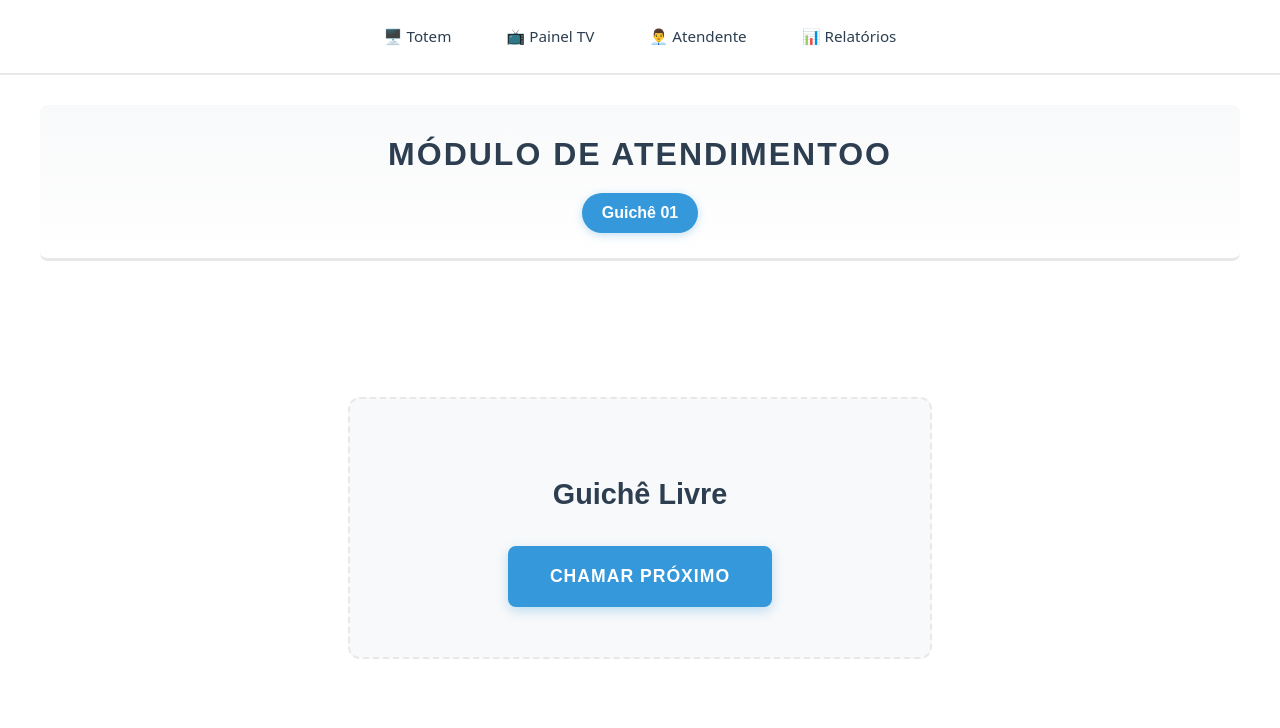
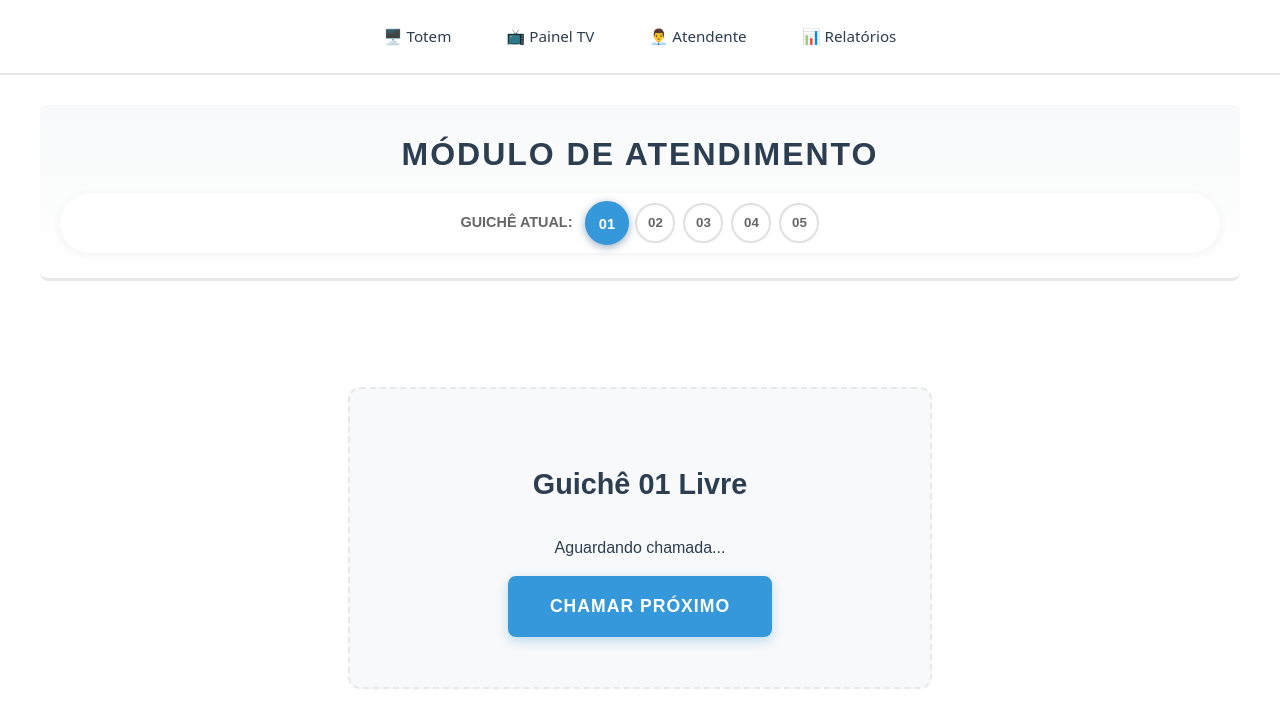
Before and after one commit to shin-nowa/sistemaAtendimento, a React (Vite) app: page /guiche in a window 1280 px wide. Shown: the top 728 px of the page. Built offline with nearby package versions, Linux system fonts and the light colour scheme.

Commit message:
Ajustes no sistema de relatório

```diff
--- a/src/pages/Atendente.css
+++ b/src/pages/Atendente.css
@@ -205,3 +205,64 @@
     width: 100%;
   }
 }
+/* Área de seleção dos guichês */
+
+.container-selecao-guiche {
+  display: flex;
+  align-items: center;
+  justify-content: center;
+  gap: 15px;
+  background-color: white;
+  padding: 10px 20px;
+  border-radius: 50px; /* Borda bem redonda */
+  box-shadow: 0 2px 10px rgba(0,0,0,0.05);
+}
+
+.label-guiche {
+  font-weight: bold;
+  color: #666;
+  font-size: 0.9rem;
+  text-transform: uppercase;
+}
+
+.lista-guiches {
+  display: flex;
+  gap: 8px;
+}
+
+/* O Botão Normal (Não selecionado) */
+.btn-guiche {
+  width: 40px;
+  height: 40px;
+  border: 2px solid #e0e0e0;
+  background-color: transparent;
+  color: #666;
+  border-radius: 50%; /* Botão Redondo */
+  font-weight: bold;
+  cursor: pointer;
+  transition: all 0.2s ease;
+  display: flex;
+  align-items: center;
+  justify-content: center;
+}
+
+.btn-guiche:hover:not(:disabled) {
+  border-color: var(--cor-primaria);
+  color: var(--cor-primaria);
+}
+
+/* O Botão SELECIONADO (Classe .ativo) */
+.btn-guiche.ativo {
+  background-color: var(--cor-primaria);
+  color: white;
+  border-color: var(--cor-primaria);
+  transform: scale(1.1); /* Um leve aumento pra destacar */
+  box-shadow: 0 2px 8px rgba(0, 51, 102, 0.4);
+}
+
+/* Estado Desabilitado (Quando está atendendo) */
+.btn-guiche:disabled {
+  opacity: 0.5;
+  cursor: not-allowed;
+  filter: grayscale(1);
+}
--- a/src/pages/Atendente.tsx
+++ b/src/pages/Atendente.tsx
@@ -1,55 +1,90 @@
-//tela do atendente com os controles etc
 import React, { useState } from 'react';
-import "../App.css"
-import './Atendente.css'
+import "../App.css";
+import './Atendente.css';
+import { atualizarSenha } from "../utils/storage";
 import type { Senha } from '../types';
 import { buscarProximaSenha } from '../utils/filaUtils';
 
+const GUICHES_DISPONIVEIS = ['01', '02', '03', '04', '05'];
+
 const Atendente: React.FC = () => {
-  const [senhaAtual, setSenhaAtual] = useState<Senha | null>(null)
-  // const [cronometro, setCronometro] = useState<number>(0); // TODO: implementar cronômetro para tempo médio
+  const [senhaAtual, setSenhaAtual] = useState<Senha | null>(null);
+  const [guicheSelecionado, setGuicheSelecionado] = useState<string>('01');
 
-  const handleChamarProximo = () =>{
-    const proxima = buscarProximaSenha('01'); // Passa o número do guichê
+  const handleChamarProximo = () => {
+    const proxima = buscarProximaSenha(guicheSelecionado);
     if (proxima) {
-      setSenhaAtual(proxima)
-      // setCronometro(0) // reseta o cronômetro
+      setSenhaAtual(proxima);
+      const senhaIniciada = {
+        ...proxima,
+        dataInicioAtendimento: new Date()
+      };
+      setSenhaAtual(senhaIniciada);
+    } else {
+      alert("Não há ninguém na fila");
+    }
 
-      // Dispara evento customizado para atualizar o painel na mesma janela
-      window.dispatchEvent(new CustomEvent('senhaChamada', { detail: proxima }));
+  };
 
-      // Dispara evento storage para atualizar outras abas/janelas
-      window.dispatchEvent(new Event('storage'));
-    } else {
-      alert("Não há ninguém na fila")
+  const handleFinalizar = () => {
+    if (senhaAtual) {
+      const senhaFinalizada = {
+        ...senhaAtual,
+        dataAtendimento: new Date(),
+        guiche: guicheSelecionado
+      };
+      atualizarSenha(senhaFinalizada);
+      setSenhaAtual(null);
     }
-  }
-  const handleFinalizar = () => {
-    setSenhaAtual(null) // finaliza o atendimento
-  }
+  };
+
   return (
     <div className="atendente-container">
       <header className="header-guiche">
-        <h1>Módulo de atendimentoo</h1>
-        <span className="guiche-badge">Guichê 01</span>
+        <h1>Módulo de Atendimento</h1>
+
+        {/* NOVO SELETOR DE BOTÕES */}
+        <div className="container-selecao-guiche">
+          <span className="label-guiche">Guichê Atual:</span>
+          <div className="lista-guiches">
+            {GUICHES_DISPONIVEIS.map(num => (
+              <button
+                key={num}
+                // Se for o guichê atual, ganha a classe 'ativo'
+                className={`btn-guiche ${guicheSelecionado === num ? 'ativo' : ''}`}
+                onClick={() => setGuicheSelecionado(num)}
+                disabled={!!senhaAtual} // Trava se estiver atendendo
+              >
+                {num}
+              </button>
+            ))}
+          </div>
+        </div>
+
       </header>
 
       <main className="area-trabalho">
         {senhaAtual ? (
           <div className="cartao-atendimento-ativo">
-            <h2>Em atendimento</h2>
-            <div className="numero-senha">
-              {senhaAtual.id}
-            </div>
+            <h2>Em atendimento no Guichê {guicheSelecionado}</h2>
+            <div className="numero-senha">{senhaAtual.id}</div>
+            <p>Tipo: {senhaAtual.tipo}</p>
             <div className="acoes-atendimento">
-              <button onClick={handleFinalizar}>Finalizar atendimento</button>
-              <button onClick={handleFinalizar}>Cliente Ausente</button>
+              <button onClick={handleFinalizar} className="btn-finalizar">
+                Finalizar Atendimento
+              </button>
+              <button onClick={handleFinalizar} className="btn-ausente">
+                Cliente Ausente
+              </button>
             </div>
           </div>
         ) : (
           <div className="estado-livre">
-            <h2>Guichê Livre</h2>
-            <button onClick={handleChamarProximo}>Chamar próximo</button>
+            <h2>Guichê {guicheSelecionado} Livre</h2>
+            <p>Aguardando chamada...</p>
+            <button onClick={handleChamarProximo} className="btn-chamar">
+              Chamar Próximo
+            </button>
           </div>
         )}
       </main>
--- a/src/types/index.ts
+++ b/src/types/index.ts
@@ -8,6 +8,7 @@ export interface Senha {
     tipo: TipoSenha;
     dataEmissao: Date;
     dataAtendimento?: Date;
+    dataInicioAtendimento? : Date;
     guiche?: string;
     tempoEspera?: number; // em minutos
 }
--- a/src/utils/relatorioUtils.ts
+++ b/src/utils/relatorioUtils.ts
@@ -9,25 +9,36 @@ const diffMinutos = (inicio: Date | string, fim: Date | string): number => {
   return (dFim - dInicio) / (1000 * 60);
 };
 
-// ==========================================
 // 1. GERAR RELATÓRIO GERAL
-// ==========================================
+
 export const gerarRelatorioGeral = (senhas: Senha[], dataInicio: Date, dataFim: Date): RelatorioGeral => {
 
-  // Filtra apenas as que foram atendidas
   const atendidas = senhas.filter(s => s.dataAtendimento);
   const countAtendidas = atendidas.length;
   const countNaoAtendidas = senhas.length - countAtendidas;
 
-  // Cálculo do Tempo Médio de Espera (Emissão -> Atendimento)
   let somaEspera = 0;
+  let somaAtendimento = 0;
+  let countComTempoAtendimento = 0;
+
   atendidas.forEach(s => {
-    if (s.dataAtendimento) {
-      somaEspera += diffMinutos(s.dataEmissao, s.dataAtendimento);
+    // 1. Cálculo Real do Tempo de Espera (Chegada até ser chamado)
+    if (s.dataInicioAtendimento) {
+       somaEspera += diffMinutos(s.dataEmissao, s.dataInicioAtendimento);
+    } else if (s.dataAtendimento) {
+       // Fallback se for uma senha antiga sem data de início
+       somaEspera += diffMinutos(s.dataAtendimento, s.dataEmissao);
+    }
+
+    // 2. Cálculo Tempo de Atendimento (Início até Fim)
+    if (s.dataInicioAtendimento && s.dataAtendimento) {
+      somaAtendimento += diffMinutos(s.dataInicioAtendimento, s.dataAtendimento);
+      countComTempoAtendimento++;
     }
   });
 
   const tempoMedioEspera = countAtendidas > 0 ? somaEspera / countAtendidas : 0;
+  const tempoMedioAtendimento = countComTempoAtendimento > 0 ? somaAtendimento / countComTempoAtendimento : 0;
 
   return {
     dataInicio,
@@ -35,14 +46,13 @@ export const gerarRelatorioGeral = (senhas: Senha[], dataInicio: Date, dataFim:
     totalSenhas: senhas.length,
     senhasAtendidas: countAtendidas,
     senhasNaoAtendidas: countNaoAtendidas,
-    tempoMedioEspera: parseFloat(tempoMedioEspera.toFixed(1)), // Arredonda para 1 casa decimal
-    tempoMedioAtendimento: 0 // Precisaríamos da data de finalização para calcular isso real
+    tempoMedioEspera: parseFloat(tempoMedioEspera.toFixed(1)),
+    tempoMedioAtendimento: parseFloat(tempoMedioAtendimento.toFixed(1))
   };
 };
 
-// ==========================================
 // 2. GERAR RELATÓRIO POR TIPO (SP, SG, SE)
-// ==========================================
+
 export const gerarRelatorioPorTipo = (senhas: Senha[]): RelatorioPorTipo[] => {
   const tipos: ('SP' | 'SG' | 'SE')[] = ['SP', 'SG', 'SE'];
 
@@ -75,27 +85,42 @@ export const gerarRelatorioPorTipo = (senhas: Senha[]): RelatorioPorTipo[] => {
 // 3. GERAR RELATÓRIO POR GUICHÊ
 // ==========================================
 export const gerarRelatorioPorGuiche = (senhas: Senha[]): RelatorioGuiche[] => {
-  // Pega apenas senhas que têm guichê definido
+  // Pega apenas senhas que têm guichê definido e foram atendidas
   const senhasComGuiche = senhas.filter(s => s.guiche);
 
-  // Cria um Set para pegar guichês únicos (Ex: "G1", "01", "G2")
+  // Cria um Set para pegar guichês únicos (Ex: "01", "02")
   const guichesUnicos = Array.from(new Set(senhasComGuiche.map(s => s.guiche as string)));
 
   return guichesUnicos.map(guiche => {
+    // Filtra senhas deste guichê específico
     const senhasDoGuiche = senhasComGuiche.filter(s => s.guiche === guiche);
+
+    //LÓGICA DE CÁLCULO
+    let somaAtendimento = 0;
+    let countAtendimento = 0;
+
+    senhasDoGuiche.forEach(s => {
+      // Verifica se tem Início E Fim para calcular a duração
+      if (s.dataInicioAtendimento && s.dataAtendimento) {
+        somaAtendimento += diffMinutos(s.dataInicioAtendimento, s.dataAtendimento);
+        countAtendimento++;
+      }
+    });
+
+    const media = countAtendimento > 0 ? somaAtendimento / countAtendimento : 0;
+    // -------------------------------
 
     return {
       guiche,
       totalAtendimentos: senhasDoGuiche.length,
       senhasProcessadas: senhasDoGuiche,
-      tempoMedioAtendimento: 0, // Implementar futuramente
+      tempoMedioAtendimento: parseFloat(media.toFixed(1)), // Agora retorna o decimal correto (ex: 2.2)
     };
   });
 };
 
-// ==========================================
+
 // 4. GERAR RELATÓRIO POR HORÁRIO
-// ==========================================
 export const gerarRelatorioPorHorario = (senhas: Senha[]): RelatorioHorario[] => {
   const horarios: { [key: string]: Senha[] } = {};
 
```
